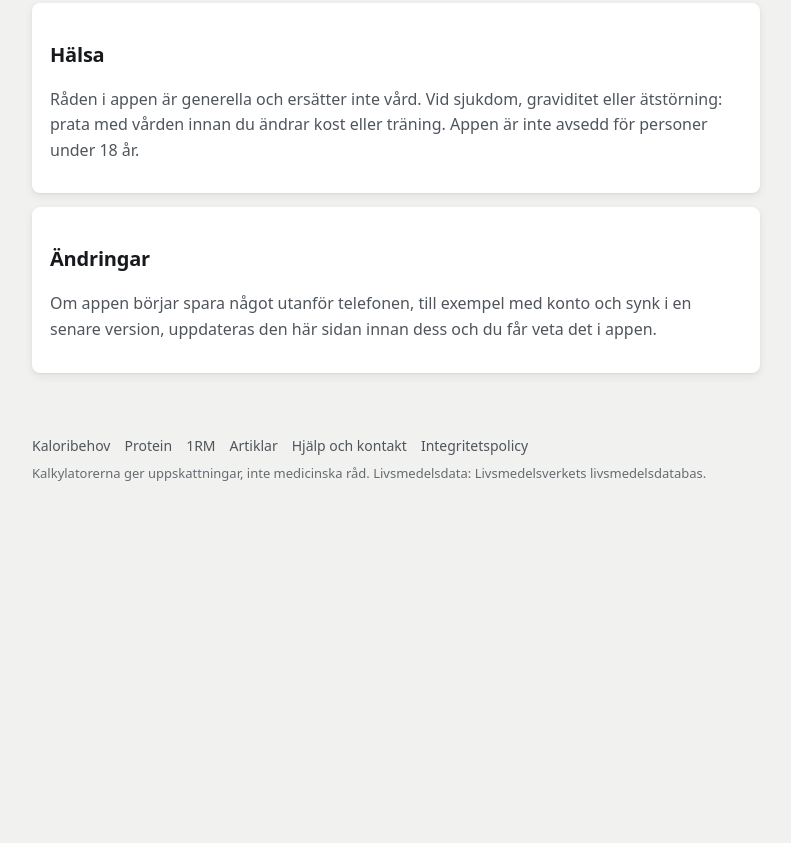
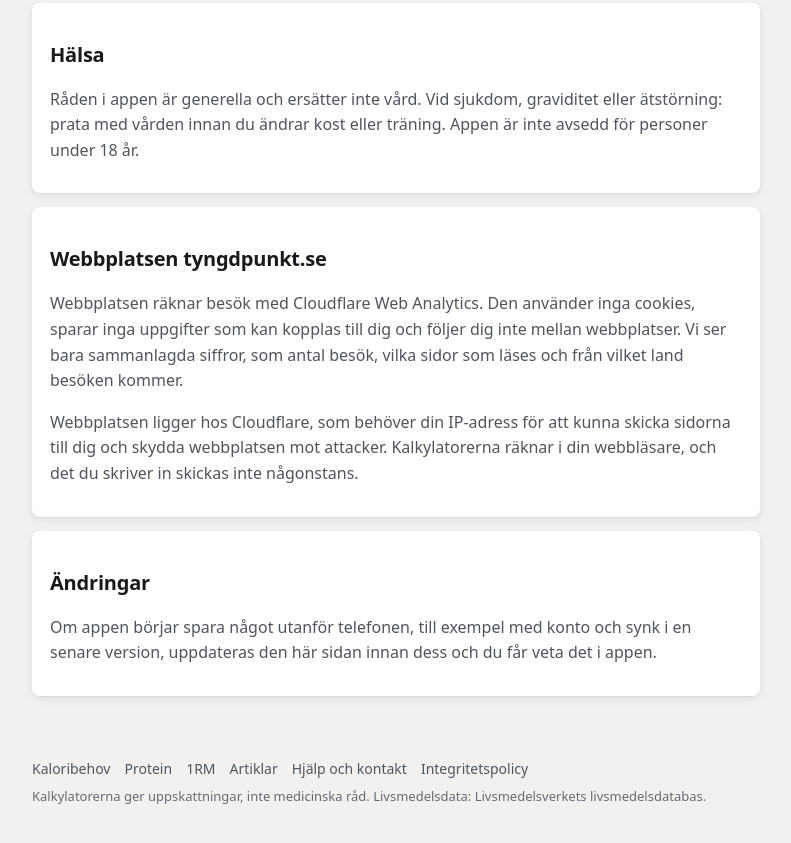
Before and after one commit to Anolux1/Tyngdpunkt, a plain HTML site: page tyngdpunkt/integritet.html in a window 1280 px wide. Shown: the part 1912-2755 px from the top of the page, without its empty margins (244-1035 px from the left). Before the commit the page ends 2432 px from the top, so only its background shows below. Drawn offline with Linux system fonts and the light colour scheme.

Commit message:
Integritetspolicyn: avsnitt om webbplatsen (Cloudflare Web Analytics utan cookies, kalkylatorerna räknar lokalt)

```diff
--- a/tyngdpunkt/integritet.html
+++ b/tyngdpunkt/integritet.html
@@ -71,6 +71,12 @@
 </section>
 
 <section>
+<h2>Webbplatsen tyngdpunkt.se</h2>
+<p>Webbplatsen räknar besök med Cloudflare Web Analytics. Den använder inga cookies, sparar inga uppgifter som kan kopplas till dig och följer dig inte mellan webbplatser. Vi ser bara sammanlagda siffror, som antal besök, vilka sidor som läses och från vilket land besöken kommer.</p>
+<p>Webbplatsen ligger hos Cloudflare, som behöver din IP-adress för att kunna skicka sidorna till dig och skydda webbplatsen mot attacker. Kalkylatorerna räknar i din webbläsare, och det du skriver in skickas inte någonstans.</p>
+</section>
+
+<section>
 <h2>Ändringar</h2>
 <p>Om appen börjar spara något utanför telefonen, till exempel med konto och synk i en senare version, uppdateras den här sidan innan dess och du får veta det i appen.</p>
 </section>
```
Also changed, not shown: _kalla/integritet.html (+6 -0 lines).
